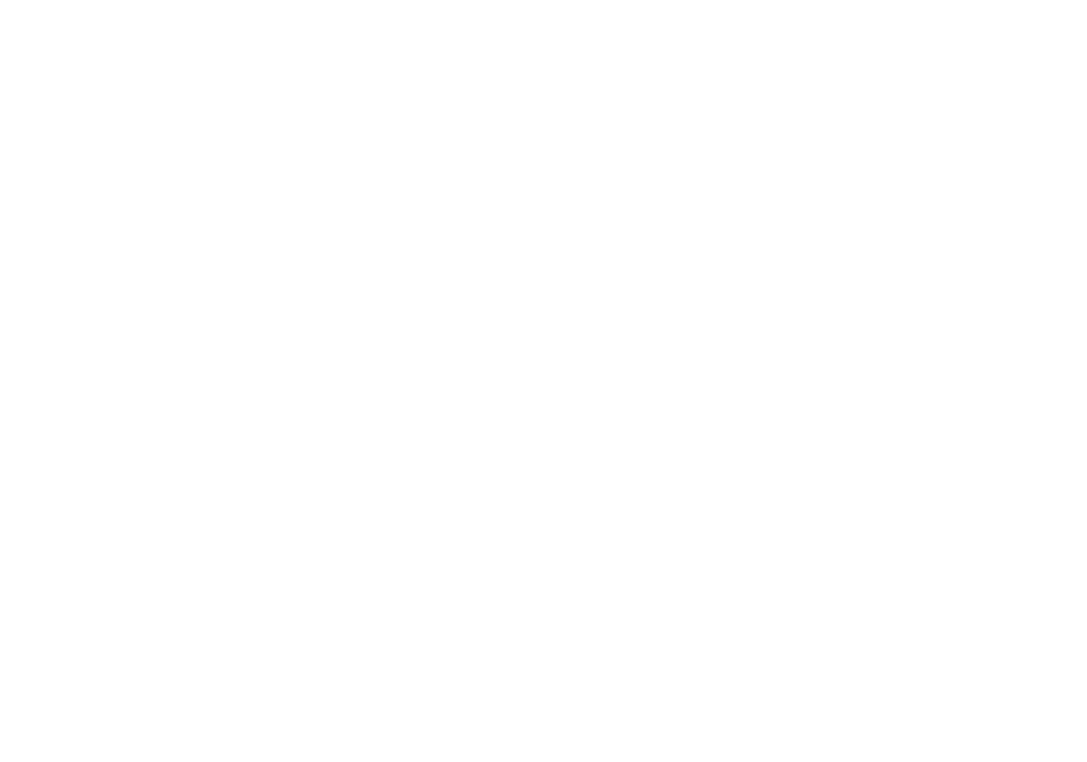
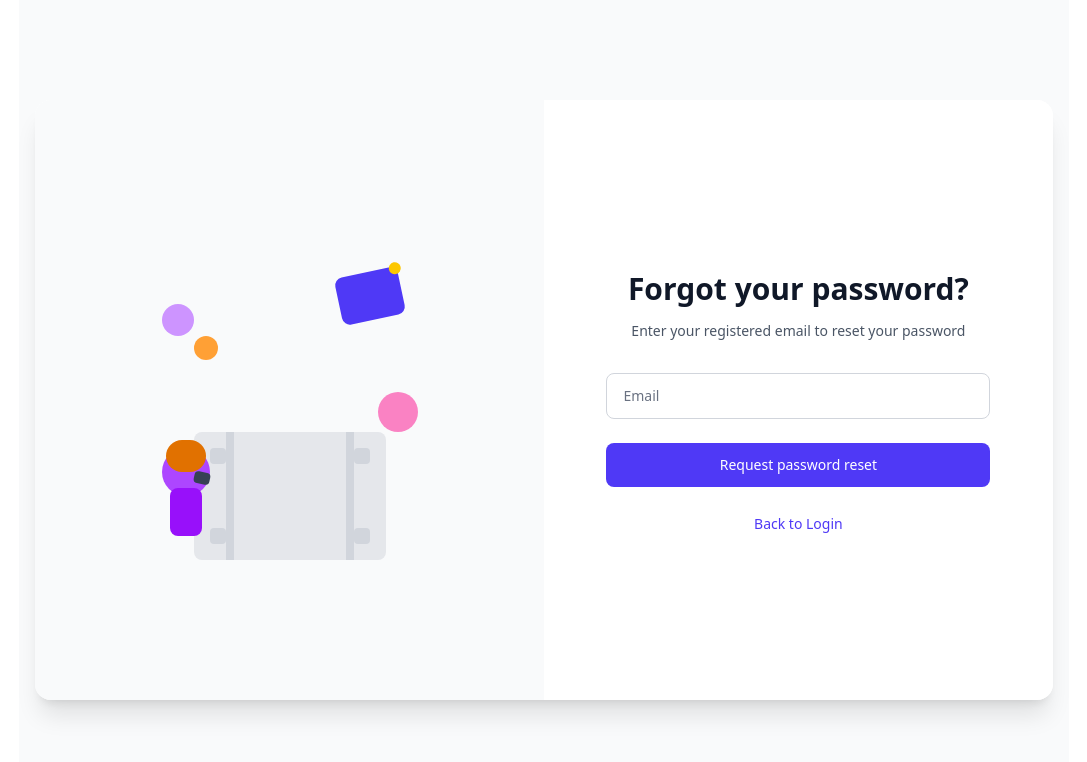
Before and after one commit to ishehara/login-ss, a React (Vite) app: page /forgot-password in a window 1280 px wide. Before the commit this address had no page. Shown: the top 762 px of the page, without its empty margins (96-1183 px from the left). Built offline with nearby package versions, Linux system fonts and the light colour scheme.

Commit message:
Add forgot password feature and page
Introduces a ForgotPasswordPage and ForgotPasswordForm component, including UI and logic for requesting password resets. Updates LoginForm to link to the new forgot password route and adds supporting assets.

```diff
--- a/src/App.jsx
+++ b/src/App.jsx
@@ -1,6 +1,7 @@
 import React from 'react';
 import { Routes, Route } from 'react-router-dom';
 import LoginPage from './pages/LoginPage';
+import ForgotPasswordPage from './pages/ForgotPasswordPage';
 
 const App = () => {
   return (
@@ -8,6 +9,7 @@
       <Routes>
         <Route path="/" element={<h1>Home Page</h1>} />
         <Route path="/login" element={<LoginPage />} />
+        <Route path="/forgot-password" element={<ForgotPasswordPage />} />
       </Routes>
     </div>
   );
--- /dev/null
+++ b/src/components/ForgotPasswordForm.jsx
@@ -0,0 +1,151 @@
+import React, { useState } from 'react';
+import forgotPasswordImage from '../assets/login-illustration_Copy.jpg'; // You'll need to add this image
+
+const ForgotPasswordForm = () => {
+  const [email, setEmail] = useState('');
+  const [isSubmitted, setIsSubmitted] = useState(false);
+
+  const handleSubmit = (e) => {
+    e.preventDefault();
+    console.log('Password reset request for:', email);
+    // Here you would typically make an API call to send the reset email
+    setIsSubmitted(true);
+  };
+
+  const handleBackToLogin = () => {
+    // This would typically use React Router's navigate function
+    console.log('Navigate back to login');
+  };
+
+  if (isSubmitted) {
+    return (
+      <div className="min-h-screen bg-gray-50 flex items-center justify-center p-4">
+        <div className="bg-white rounded-2xl shadow-xl p-8 w-full max-w-md text-center">
+          <div className="mb-6">
+            <div className="w-16 h-16 bg-green-100 rounded-full flex items-center justify-center mx-auto mb-4">
+              <svg className="w-8 h-8 text-green-600" fill="none" stroke="currentColor" viewBox="0 0 24 24">
+                <path strokeLinecap="round" strokeLinejoin="round" strokeWidth={2} d="M5 13l4 4L19 7" />
+              </svg>
+            </div>
+            <h1 className="text-2xl font-bold text-gray-900 mb-2">Check your email</h1>
+            <p className="text-gray-600 text-sm">
+              We've sent password reset instructions to {email}
+            </p>
+          </div>
+
+          <button
+            onClick={handleBackToLogin}
+            className="w-full bg-indigo-600 text-white py-3 px-4 rounded-lg hover:bg-indigo-700 transition-colors font-medium text-sm"
+          >
+            Back to Login
+          </button>
+        </div>
+      </div>
+    );
+  }
+
+  return (
+    <div className="min-h-screen bg-gray-50 flex items-center justify-center p-4">
+      <div className="bg-white rounded-2xl shadow-xl overflow-hidden w-full max-w-6xl min-h-[600px] flex flex-col lg:flex-row">
+
+        {/* Left side - Image */}
+        <div className="hidden lg:flex lg:w-1/2 bg-gray-50 flex-col items-center justify-center p-8">
+          <div className="w-full h-full flex items-center justify-center">
+            {/* Illustration matching the design */}
+            <div className="relative w-80 h-80">
+              {/* Building/School illustration */}
+              <div className="absolute bottom-0 left-1/2 transform -translate-x-1/2">
+                <div className="w-48 h-32 bg-gray-200 rounded-lg relative">
+                  {/* Windows */}
+                  <div className="absolute top-4 left-4 w-4 h-4 bg-gray-300 rounded"></div>
+                  <div className="absolute top-4 right-4 w-4 h-4 bg-gray-300 rounded"></div>
+                  <div className="absolute bottom-4 left-4 w-4 h-4 bg-gray-300 rounded"></div>
+                  <div className="absolute bottom-4 right-4 w-4 h-4 bg-gray-300 rounded"></div>
+
+                  {/* Columns */}
+                  <div className="absolute top-0 left-8 w-2 h-full bg-gray-300"></div>
+                  <div className="absolute top-0 right-8 w-2 h-full bg-gray-300"></div>
+                </div>
+              </div>
+
+              {/* Graduation cap */}
+              <div className="absolute top-8 right-12">
+                <div className="w-16 h-12 bg-indigo-600 rounded-lg transform -rotate-12 relative">
+                  <div className="absolute top-0 right-0 w-3 h-3 bg-yellow-400 rounded-full transform translate-x-1 -translate-y-1"></div>
+                </div>
+              </div>
+
+              {/* Floating elements */}
+              <div className="absolute top-16 left-8 w-8 h-8 bg-purple-400 rounded-full opacity-80"></div>
+              <div className="absolute top-24 left-16 w-6 h-6 bg-orange-400 rounded-full opacity-80"></div>
+              <div className="absolute bottom-32 right-8 w-10 h-10 bg-pink-400 rounded-full opacity-80"></div>
+
+              {/* Student character */}
+              <div className="absolute bottom-16 left-8">
+                <div className="w-12 h-12 bg-purple-500 rounded-full relative">
+                  {/* Hair */}
+                  <div className="absolute -top-2 left-1 w-10 h-8 bg-amber-600 rounded-full"></div>
+                  {/* Body */}
+                  <div className="absolute top-10 left-1/2 transform -translate-x-1/2 w-8 h-12 bg-purple-600 rounded-lg"></div>
+                  {/* Book */}
+                  <div className="absolute top-6 right-0 w-4 h-3 bg-gray-700 rounded transform rotate-12"></div>
+                </div>
+              </div>
+            </div>
+          </div>
+        </div>
+
+        {/* Right side - Forgot Password Form */}
+        <div className="w-full lg:w-1/2 p-6 lg:p-12 flex flex-col justify-center bg-white">
+          <div className="max-w-sm mx-auto w-full">
+
+            {/* Header */}
+            <div className="text-center mb-8">
+              <h1 className="text-2xl lg:text-3xl font-bold text-gray-900 mb-2 leading-relaxed">
+                Forgot your password?
+              </h1>
+              <p className="text-gray-600 text-sm">
+                Enter your registered email to reset your password
+              </p>
+            </div>
+
+            {/* Forgot Password Form */}
+            <form onSubmit={handleSubmit} className="space-y-6">
+              {/* Email Input */}
+              <div>
+                <input
+                  type="email"
+                  placeholder="Email"
+                  value={email}
+                  onChange={(e) => setEmail(e.target.value)}
+                  className="w-full px-4 py-3 border border-gray-300 rounded-lg focus:ring-2 focus:ring-indigo-500 focus:border-indigo-500 outline-none transition-all text-gray-900 placeholder-gray-500 text-sm"
+                  required
+                />
+              </div>
+
+              {/* Reset Password Button */}
+              <button
+                type="submit"
+                className="w-full bg-indigo-600 text-white py-3 px-4 rounded-lg hover:bg-indigo-700 transition-colors font-medium text-sm"
+              >
+                Request password reset
+              </button>
+            </form>
+
+            {/* Back to Login Link */}
+            <div className="mt-6 text-center">
+              <button
+                onClick={handleBackToLogin}
+                className="text-indigo-600 hover:text-indigo-800 font-medium transition-colors text-sm"
+              >
+                Back to Login
+              </button>
+            </div>
+          </div>
+        </div>
+      </div>
+    </div>
+  );
+};
+
+export default ForgotPasswordForm;
--- a/src/components/LoginForm.jsx
+++ b/src/components/LoginForm.jsx
@@ -1,4 +1,5 @@
 import React, { useState } from 'react';
+import { Link } from 'react-router-dom';
 import loginImage from '../assets/login-illustration.jpg';  // Ensure this path is correct
 
 const LoginForm = () => {
@@ -72,9 +73,12 @@
 
               {/* Forgot Password */}
               <div className="text-right">
-                <a href="#" className="text-sm text-indigo-600 hover:text-indigo-800 transition-colors">
+                <Link
+                  to="/forgot-password"
+                  className="text-sm text-indigo-600 hover:text-indigo-800 transition-colors"
+                >
                   Forgot Password?
-                </a>
+                </Link>
               </div>
 
               {/* Login Button */}
--- /dev/null
+++ b/src/pages/ForgotPasswordPage.jsx
@@ -0,0 +1,8 @@
+import React from 'react';
+import ForgotPasswordForm from '../components/ForgotPasswordForm';
+
+const ForgotPasswordPage = () => {
+  return <ForgotPasswordForm />;
+};
+
+export default ForgotPasswordPage;
```
Also changed, not shown: 1 other file (tests, documents, lock files or other folders).
